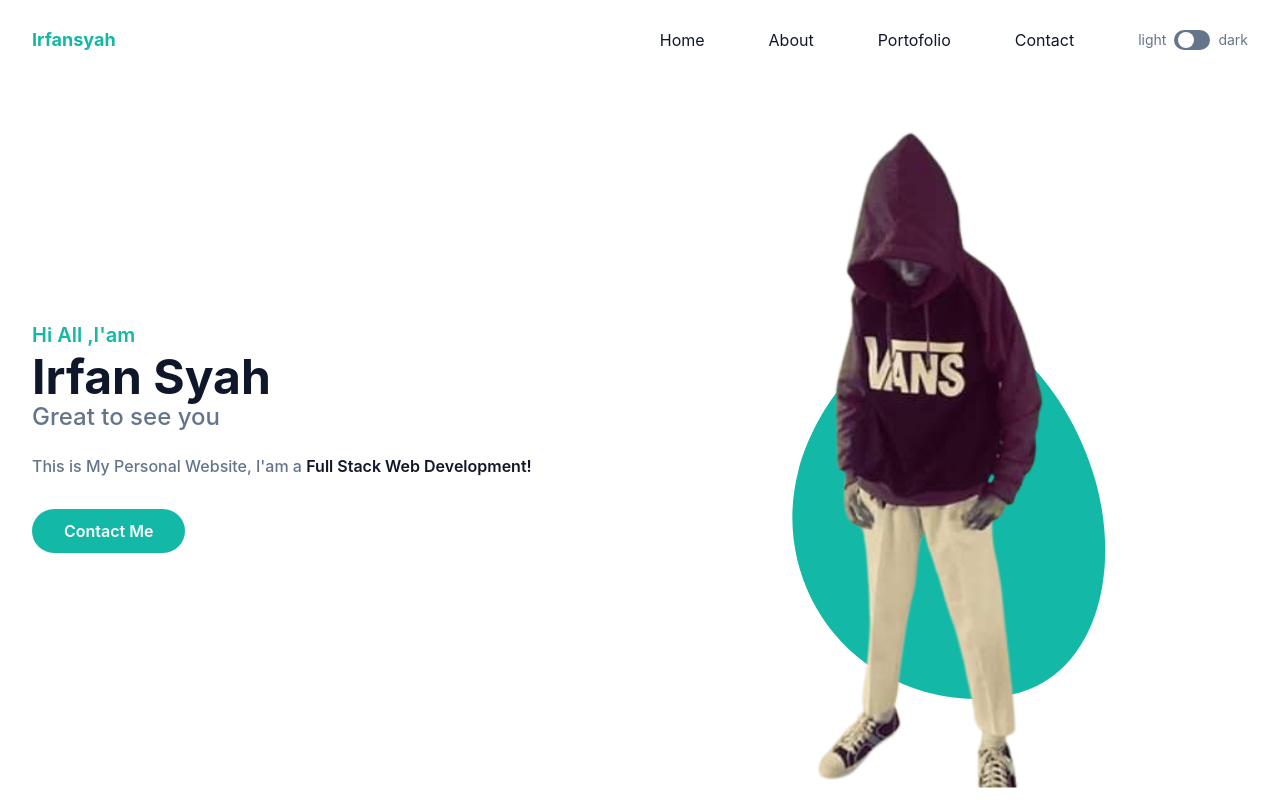
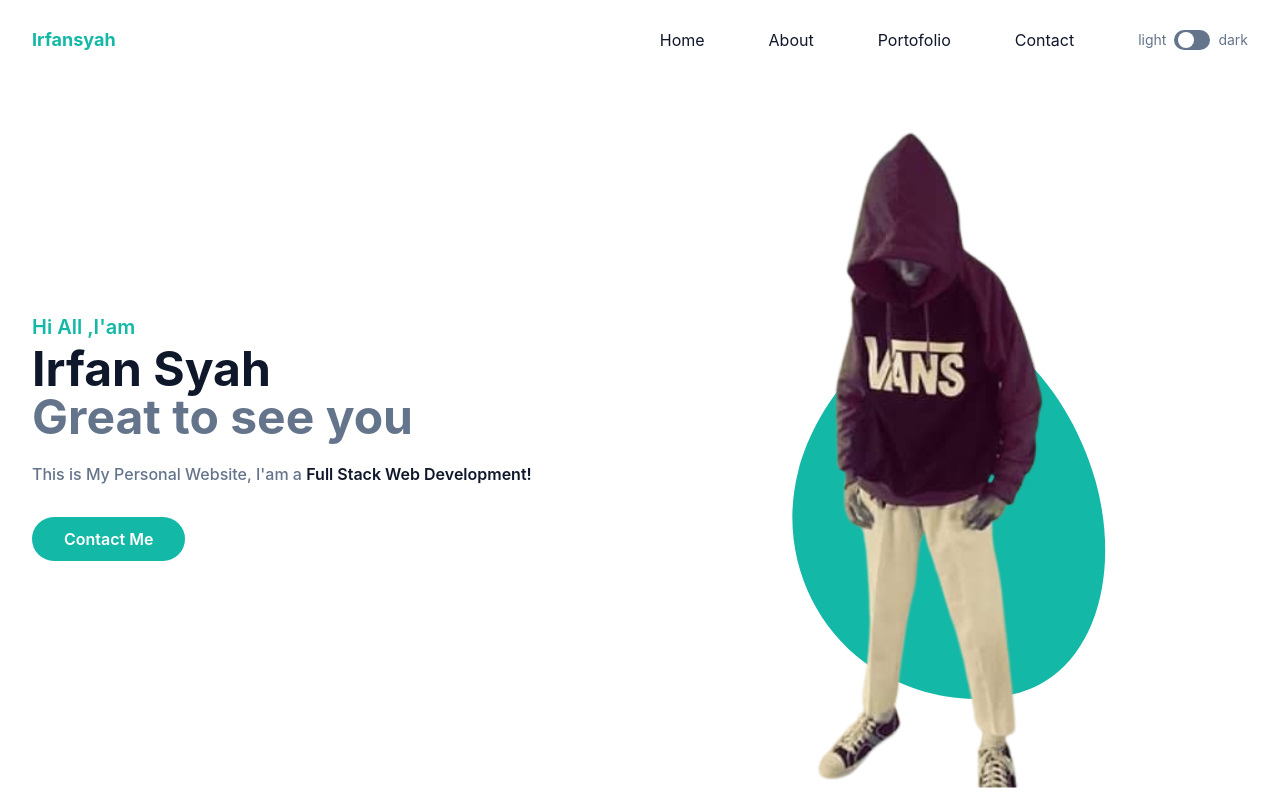
Before and after one commit to Irfan123fw/Irfansyah, a website: page index.html in a window 1280 px wide. Shown: the top 800 px of the page. Drawn offline with Linux system fonts and the light colour scheme.

Commit message:
Update index.html

```diff
--- a/index.html
+++ b/index.html
@@ -78,7 +78,7 @@ flex items-center z-10">
             <div class="w-full self-center px-4 lg:w-1/2">
                 <h1 class="text-base font-semibold text-primary md:text-xl">Hi All
                     ,I'am <span class="block font-bold text-dark text-4xl lg:text-5xl mt-1 dark:text-white">Irfan Syah</span></h1>
-                <h2 class="font-medium text-secondary text-lg  lg:text-2xl mb-5"> Great to see you</h2>
+                <h2 class="font-bold text-secondary text-4xl  lg:text-5xl mb-5"> Great to see you</h2>
                 <p class="font-medium text-secondary mb-10 leading-relaxed"> This is My Personal Website,
                  I'am a <span class="text-dark font-semibold dark:text-white">Full Stack Web Development!</span></p>
 
```
